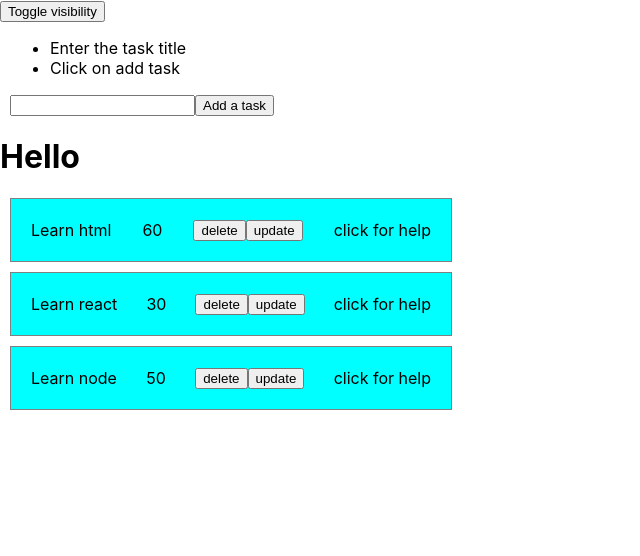
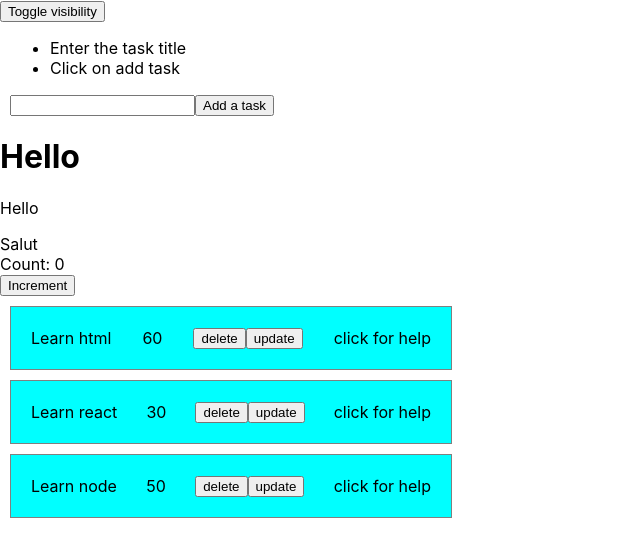
Before and after one commit to yosrReact/formation_react_2022, a React (Create React App) app: page / in a window 1280 px wide. Shown: the top 556 px of the page, without its empty margins (0-640 px from the left). Built offline with nearby package versions, Linux system fonts and the light colour scheme.

Commit message:
prevState

```diff
--- /dev/null
+++ b/src/components/counter/Counter.js
@@ -0,0 +1,26 @@
+import { memo, useState } from "react"
+function Counter() {
+  const [count, setCount] = useState(0)
+
+  return (
+    <div className="hello">
+      <p>Hello</p>
+      <div>Salut</div>
+      <div>Count: {count}</div>
+      <button
+        onClick={() => {
+          //   setCount(count + 1)
+          //   setCount(count + 1)
+          //   setCount(count + 1)
+          setCount((prevCount) => prevCount + 1)
+          setCount((prevCount) => prevCount + 1)
+          setCount((prevCount) => prevCount + 1)
+        }}
+      >
+        Increment
+      </button>
+    </div>
+  )
+}
+
+export default Counter
--- a/src/pages/tasksPage/TaskPage.js
+++ b/src/pages/tasksPage/TaskPage.js
@@ -4,6 +4,7 @@ import TasksList from "./../../components/tasksList/TasksList"
 import * as api from "../../services/tasks.service"
 import Hello from "./../../components/hello/Hello"
 import { useFetch } from "../../hooks/useFetch"
+import Counter from "./../../components/counter/Counter"
 
 function TaskPage() {
   const [isVisible, setIsVisible] = useState(true)
@@ -107,6 +108,7 @@ function TaskPage() {
 
       {error && <div>Error....</div>}
       <Hello />
+      <Counter />
       {loading ? (
         <div>loading...</div>
       ) : (
```
